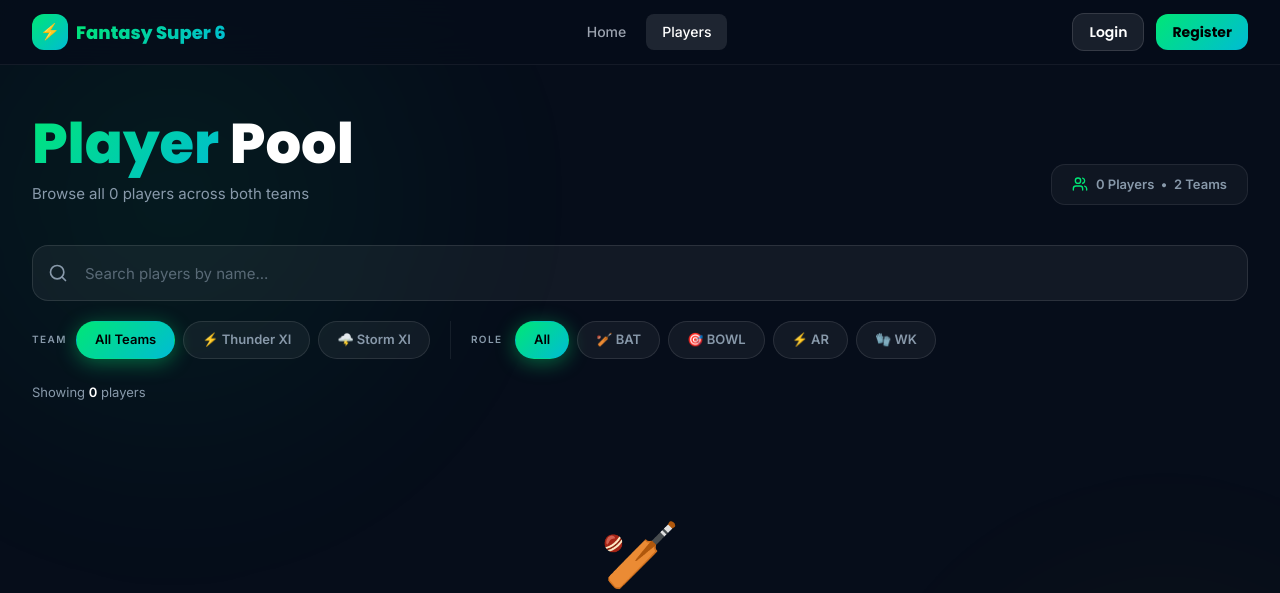
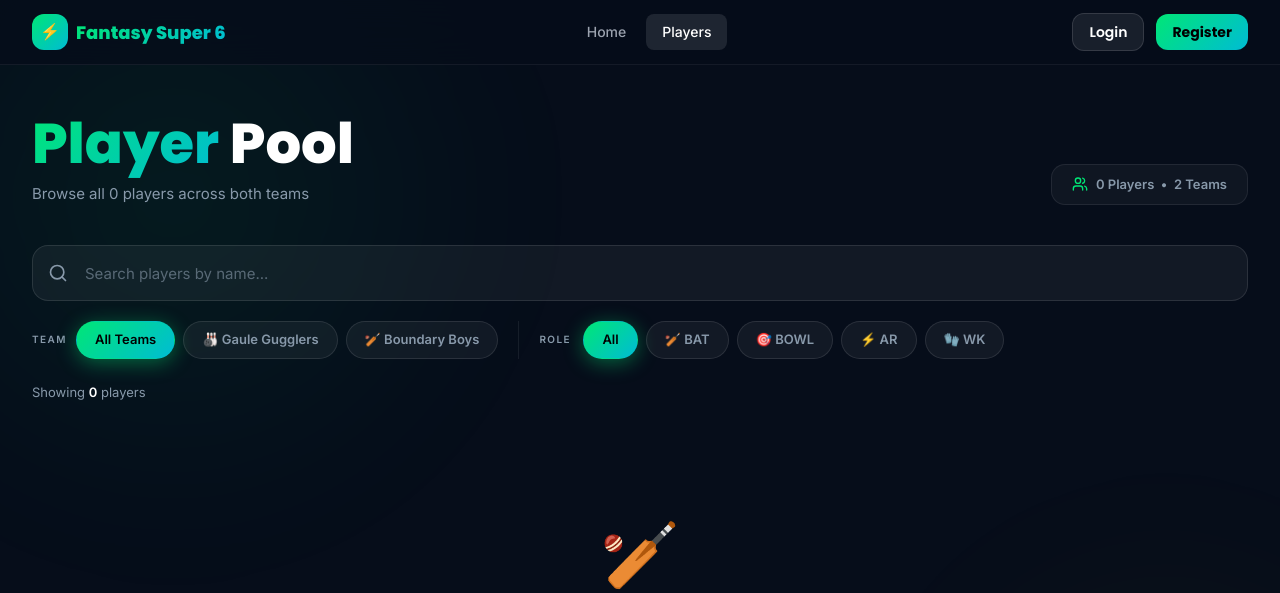
Before and after one commit to thenotoriusgorkhali/fantasy-super6, a Django app: page /players/ in a window 1280 px wide; the page is wider, and only the part inside the window is pictured. Shown: the top 593 px of that part. Run offline with Django 4.2, Linux system fonts and the light colour scheme; data that the repository does not hold is empty; some libraries are stand-ins or nearby versions.

Commit message:
Chnaging team name

```diff
--- a/templates/players/list.html
+++ b/templates/players/list.html
@@ -222,11 +222,11 @@
         <button class="fpill" :class="teamFilter==='all' && 'active'" @click="setTeam('all')">
           All Teams
         </button>
-        <button class="fpill" :class="teamFilter==='Thunder XI' && 'active'" @click="setTeam('Thunder XI')">
-          ⚡ Thunder XI
+        <button class="fpill" :class="teamFilter==='Gaule Gugglers' && 'active'" @click="setTeam('Gaule Gugglers')">
+          🎳 Gaule Gugglers
         </button>
-        <button class="fpill" :class="teamFilter==='Storm XI' && 'active'" @click="setTeam('Storm XI')">
-          🌩️ Storm XI
+        <button class="fpill" :class="teamFilter==='Boundary Boys' && 'active'" @click="setTeam('Boundary Boys')">
+          🏏 Boundary Boys
         </button>
       </div>
 
```
